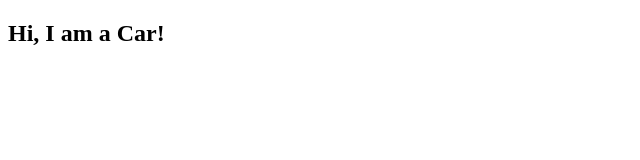
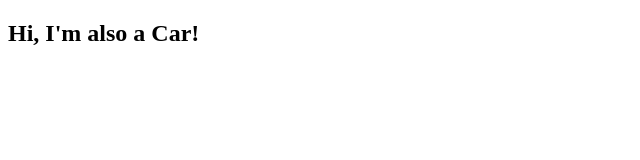
Before and after one commit to thanhpham091790/reactjs, a React (Create React App) app: page / in a window 1280 px wide. Shown: the top 160 px of the page, without its empty margins (0-640 px from the left). Built offline with nearby package versions, Linux system fonts and the light colour scheme.

Commit message:
Create a Function Component

```diff
--- a/src/index.js
+++ b/src/index.js
@@ -1,10 +1,8 @@
 import React from 'react';
 import ReactDOM from 'react-dom';
 
-class Car extends React.Component{
-    render(){
-        return <h2>Hi, I am a Car!</h2>;
-    }
+function Car(){
+    return <h2>Hi, I'm also a Car!</h2>
 }
 
 ReactDOM.render(<Car />, document.getElementById("root"));
```
